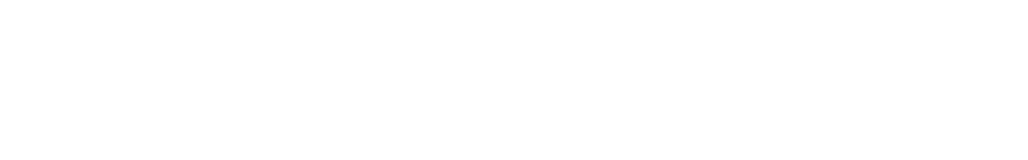
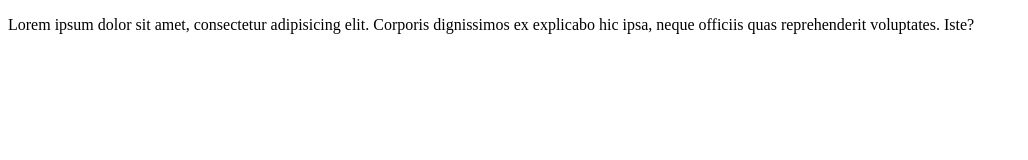
Before and after one commit to toyhtowdomasydyt/test_ssh, a plain HTML site: page index.html in a window 1280 px wide. Shown: the whole page, without its empty margins (0-1028 px from the left). Drawn offline with Linux system fonts and the light colour scheme.

Commit message:
Add text

```diff
--- a/index.html
+++ b/index.html
@@ -8,6 +8,7 @@
     <title>Document</title>
 </head>
 <body>
-
+<p>Lorem ipsum dolor sit amet, consectetur adipisicing elit. Corporis dignissimos ex explicabo hic ipsa, neque officiis
+    quas reprehenderit voluptates. Iste?</p>
 </body>
 </html>
```
